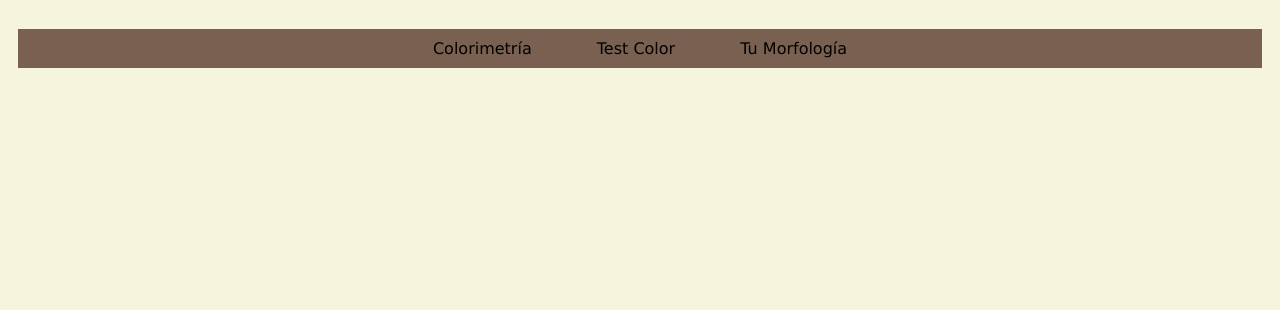
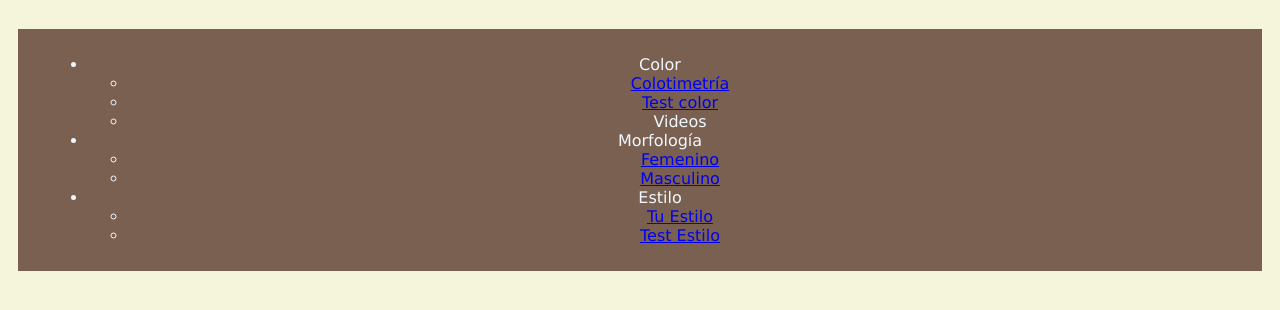
Before and after one commit to YaxcheAl/Proyecto-lema, a plain HTML site: page Rauls-stylish/index.html in a window 1280 px wide. Shown: the part 156-466 px from the top of the page. Drawn offline with Linux system fonts and the light colour scheme.

Commit message:
cambio en en css y en index

```diff
--- a/Rauls-stylish/css/estilo-general.css
+++ b/Rauls-stylish/css/estilo-general.css
@@ -12,16 +12,7 @@ header{
     background-color: rgb(122, 96, 81);
     padding: 10px 30px 10px 30px;
 }
-nav a{
-    width: 100%;
-    text-decoration: none;
-    color: black;
+nav ul li a{
+    display: inline;
 
 }
-header nav a{
-    display: inline;
-    padding: 10px 30px 10px 30px;
-    background-color: rgb(122, 96, 81);
-    margin: auto;
-
-}
--- a/Rauls-stylish/index.html
+++ b/Rauls-stylish/index.html
@@ -11,11 +11,35 @@
             <p>Asesoría</p>
             <p>Rauls-Stylish</p>
         </h1>
+        <!--Encabezado de todas las páginas-->
         <nav class="nav-encabezado">
+            <ul>
+                <li>Color
+                    <ul>
+                        <li><a href="/portafolio/colorimetria.html">Colotimetría</a></li>
+                        <li><a href="/portafolio/test-colorimetria.html">Test color</a></li>
+                        <li><a href=""></a>Videos</li>
+                    </ul>
+                </li>
+                <li>Morfología
+                    <ul>
 
-            <a href="portafolio/colorimetria.html">Colorimetría</a>
-            <a href="portafolio/test-colorimetria.html">Test Color</a>
-            <a href="portafolio/tu-cuerpo.html">Tu Morfología</a>
+
+                        <li><a href="/portafolio/tu-cuerpo-femenino.html">Femenino</a></li>
+                        <li><a href="/portafolio/tu-cuerpo-masculino.html">Masculino</a></li>
+
+
+
+
+                    </ul>
+                </li>
+                <li>Estilo
+                    <ul>
+                        <li><a href="/portafolio/tu-estilo.html">Tu Estilo</a></li>
+                        <li><a href="/portafolio/test-estilo.html">Test Estilo</a></li>
+                    </ul>
+                </li>
+            </ul>
         </nav>
 
 
```
